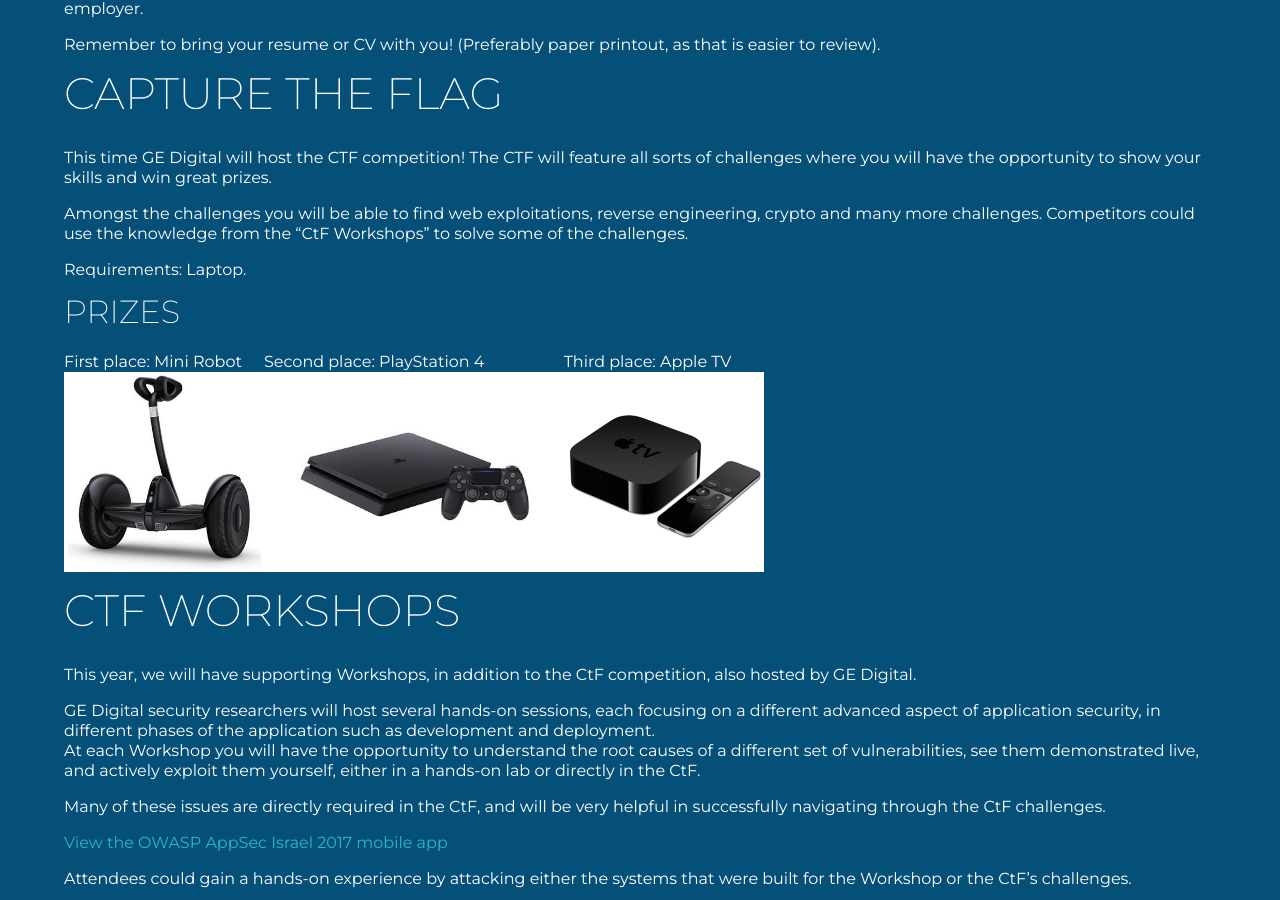
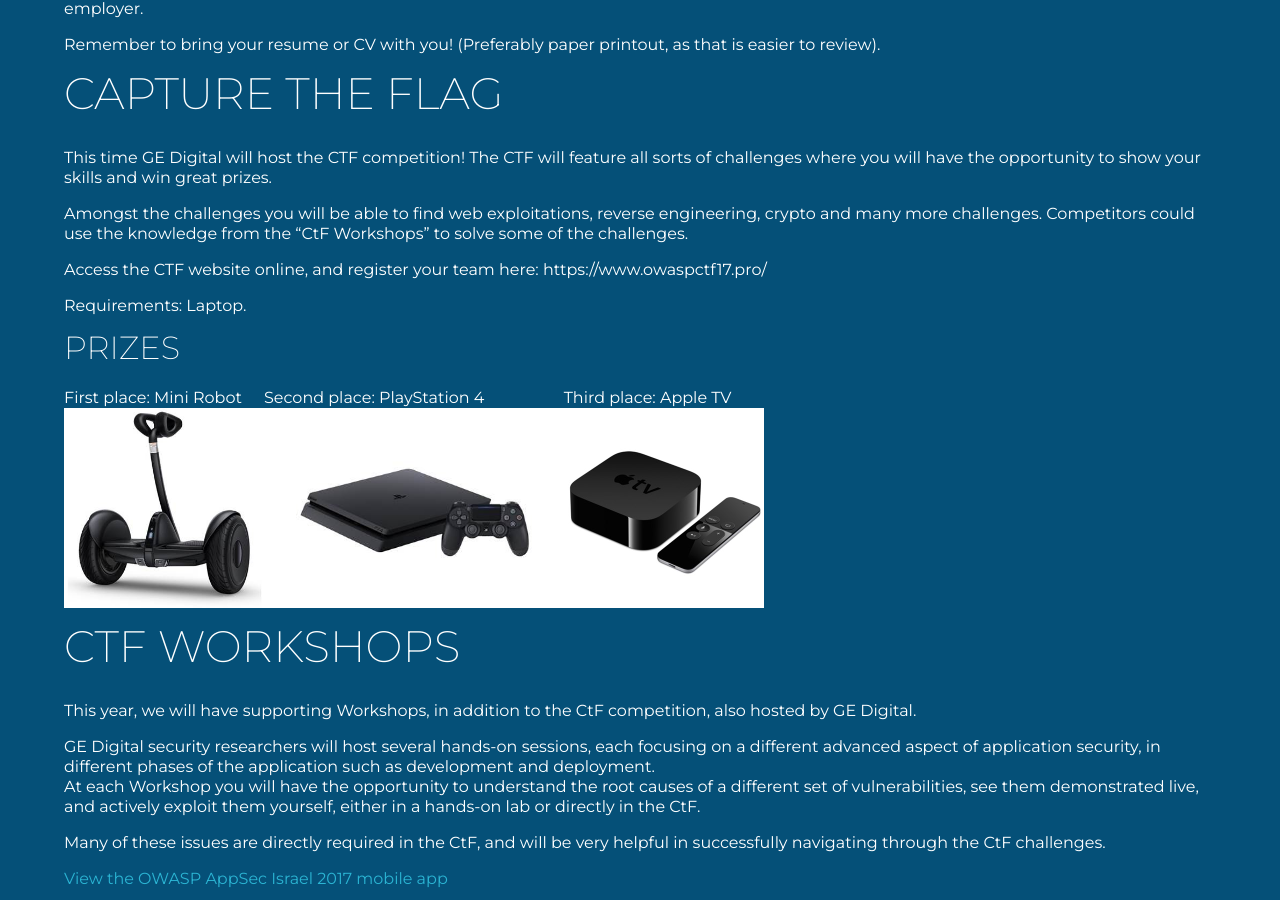
Before and after one commit to OWASP/AppSec-Israel-2017, a Jekyll site: the page built from Activities.md, in a window 1280 px wide and 900 px high, scrolled down 554 px. Built offline with Jekyll 4.4.1, drawn with Linux system fonts in a browser that asks for light colours; our own code applies the rules of GitHub Pages for plain Markdown files; a script that is not in the unit is left out.

Commit message:
Added link to CTF

```diff
--- a/Activities.md
+++ b/Activities.md
@@ -15,6 +15,8 @@ Remember to bring your resume or CV with you! (Preferably paper printout, as tha
 This time GE Digital will host the CTF competition! The CTF will feature all sorts of challenges where you will have the opportunity to show your skills and win great prizes.
 
 Amongst the challenges you will be able to find web exploitations, reverse engineering, crypto and many more challenges. Competitors could use the knowledge from the "CtF Workshops" to solve some of the challenges.
+
+Access the CTF website online, and register your team here: https://www.owaspctf17.pro/
 
 **Requirements:** Laptop.
 
```
